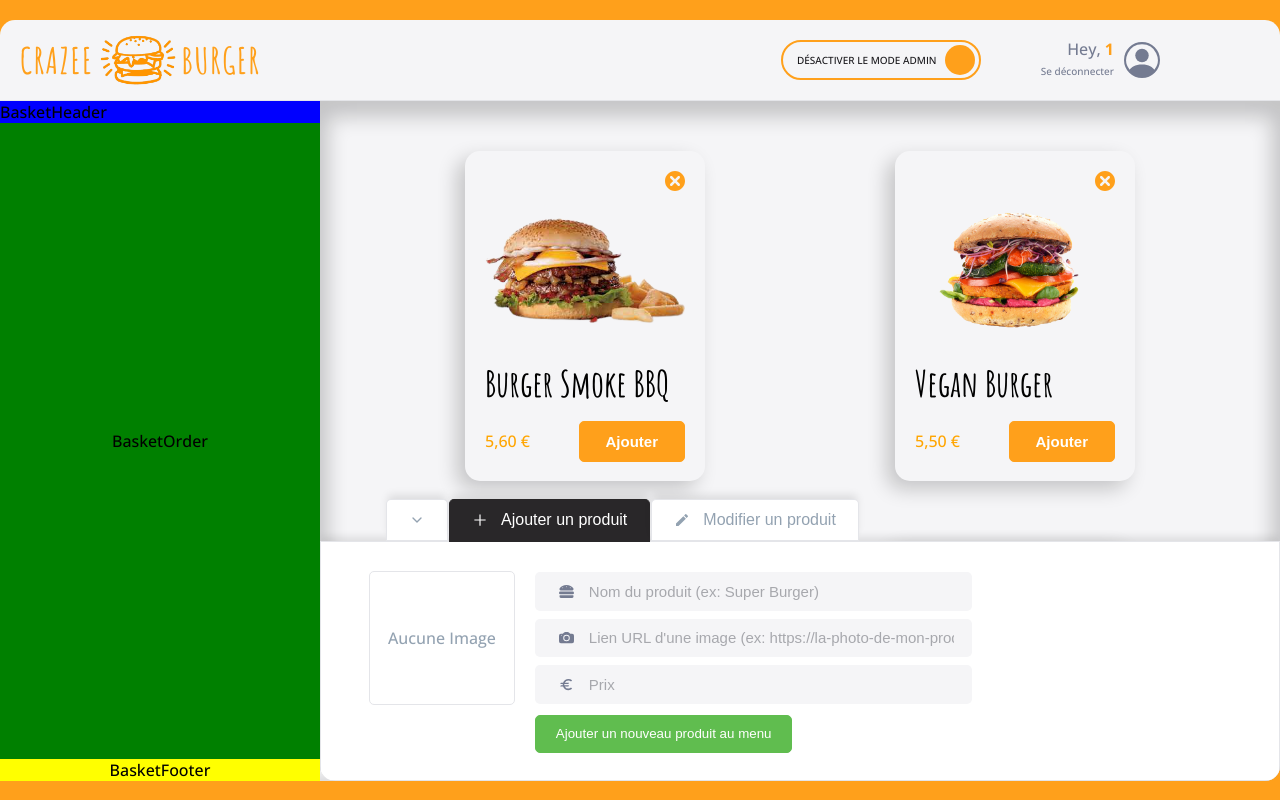
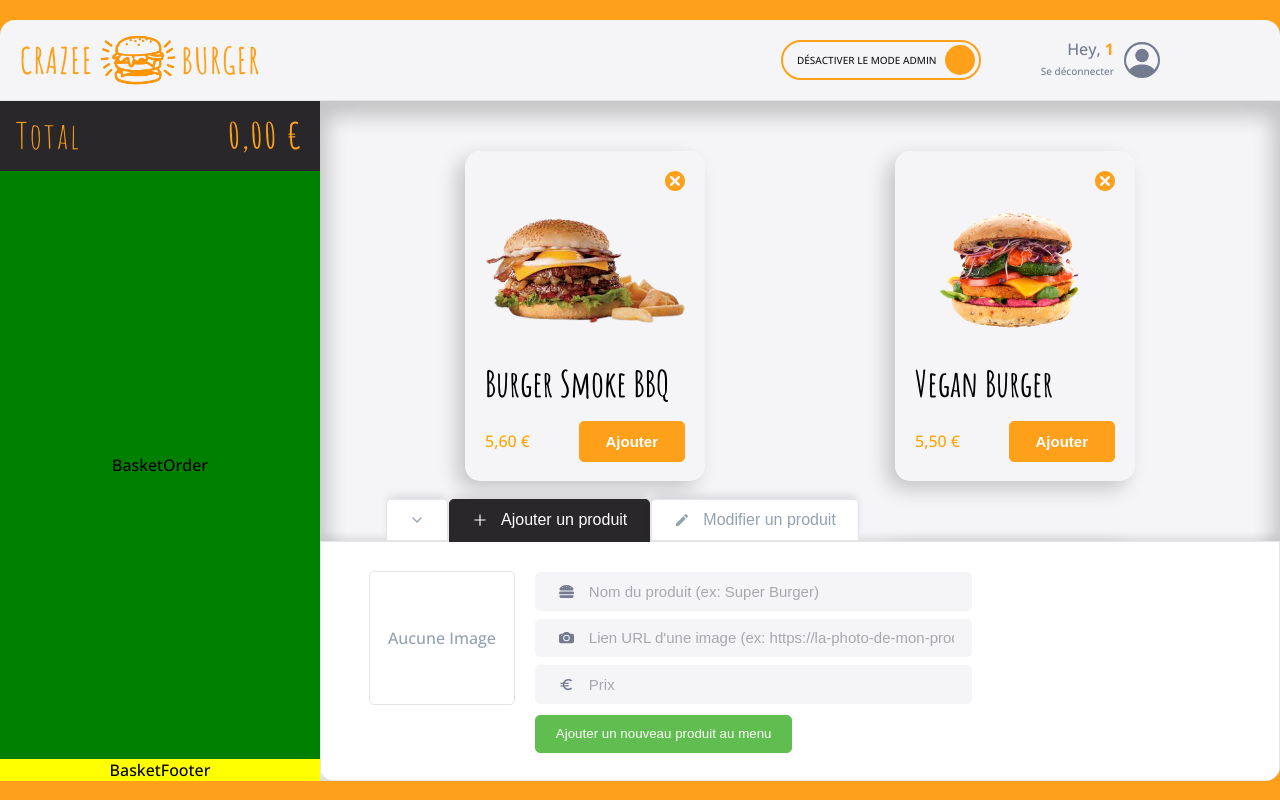
Before and after one commit to QiaoAn05/crazee-burger, a React (Vite) app: page /order/1 in a window 1280 px wide. Built offline with nearby package versions, Linux system fonts and the light colour scheme.

Commit message:
💄F10: BASKET > BasketHeader > add static content style

```diff
--- a/src/components/pages/order/main/basket/BasketHeader.jsx
+++ b/src/components/pages/order/main/basket/BasketHeader.jsx
@@ -2,9 +2,37 @@ import React from "react";
 import styled from "styled-components";
 
 export default function BasketHeader() {
-  return <BasketHeaderStyled>BasketHeader</BasketHeaderStyled>;
+  return (
+    <BasketHeaderStyled>
+      <span className="total">Total</span>
+      <span className="price">0,00 €</span>
+    </BasketHeaderStyled>
+  );
 }
 
 const BasketHeaderStyled = styled.div`
-  background-color: blue;
+  background: #292729;
+  box-sizing: border-box;
+  height: 70px;
+  display: flex;
+  justify-content: space-between;
+  align-items: center;
+  padding: 0 16px;
+  span {
+    font-family: Amatic SC;
+    font-size: 36px;
+    font-weight: 400;
+    line-height: 45.4px;
+    letter-spacing: 2px;
+    text-align: left;
+    color: #ffa01b;
+  }
+
+  .total {
+    font-weight: 400;
+  }
+
+  .price {
+    font-weight: 700;
+  }
 `;
```
